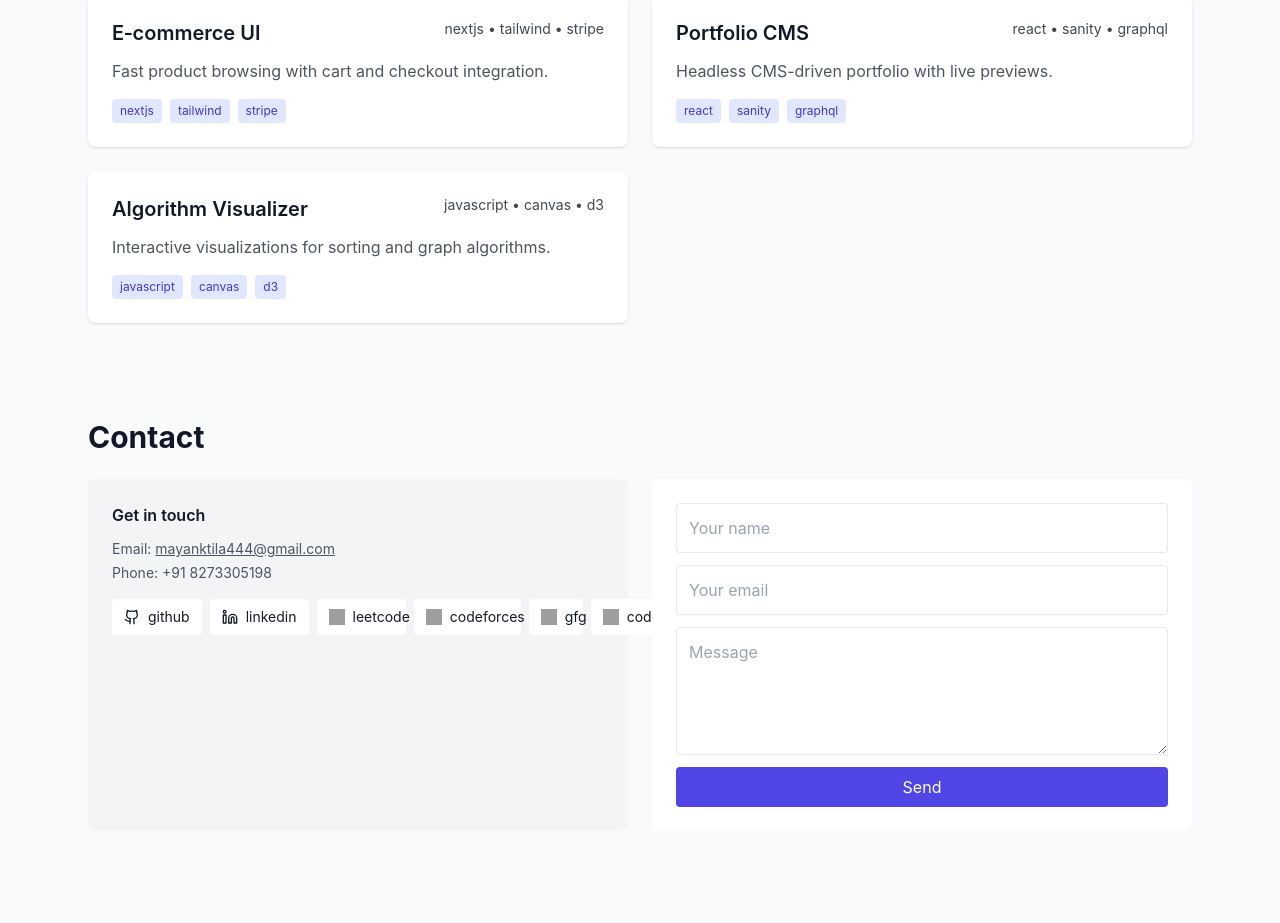
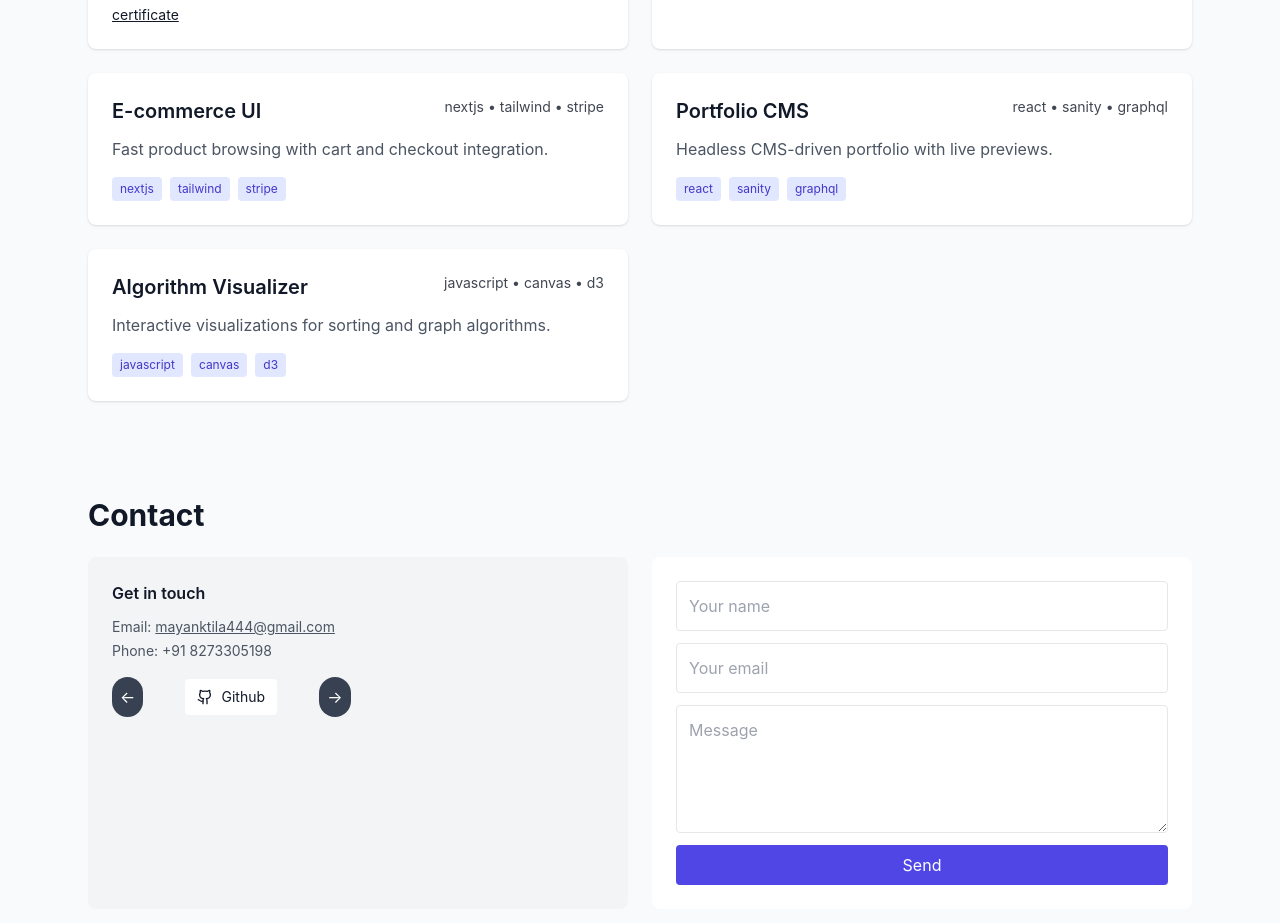
Before and after one commit to mayanktiwarimt/portfolio, a React (Vite) app: page / in a window 1280 px wide. Shown: the part 1505-2428 px from the top of the page. Before the commit the page ends 2384 px from the top, so only its background shows below. Built offline with nearby package versions, Linux system fonts and the light colour scheme; grey boxes are pictures that could not be loaded; the HTML template or start-up script is replaced by a standard one.

Commit message:
Update App.jsx arrow button

```diff
--- a/src/App.jsx
+++ b/src/App.jsx
@@ -7,20 +7,18 @@ export default function App(){
   const [open, setOpen] = useState(false)
   const [query, setQuery] = useState("")
   const [chatOpen, setChatOpen] = useState(false)
-  const [messages, setMessages] = useState([{from: "bot", text: "Hi! I can search your projects, skills, education, and contact info from Mayank Tiwari's portfolio. Try: 'show projects about arduino' or 'list my skills'"}])
+  const [messages, setMessages] = useState([{from: "bot", text: "Hi! I can help you by searching projects, skills, education, and contact info of Mayank Tiwari's portfolio. Try first by typing : 'arduino' or 'skills'"}])
   const inputRef = useRef(null)
   const messagesRef = useRef(null)
   const prevMessagesLen = useRef(messages.length)
   const [unread, setUnread] = useState(0)
 
+  const [socialIndex, setSocialIndex] = useState(0)
+  const [direction, setDirection] = useState(0)
+
   useEffect(()=>{ document.documentElement.classList.toggle("dark", dark) }, [dark])
 
-  useEffect(()=>{
-    if(chatOpen){
-      setTimeout(()=> inputRef.current?.focus(), 60)
-      setUnread(0)
-    }
-  }, [chatOpen])
+  useEffect(()=>{ if(chatOpen){ setTimeout(()=> inputRef.current?.focus(), 60); setUnread(0) } }, [chatOpen])
 
   useEffect(()=>{
     function onKey(e){ if(e.key === 'Escape') setChatOpen(false) }
@@ -45,7 +43,7 @@ export default function App(){
   const projects = [
     {id:1,title:"Hand Gesture to Voice Converter (Arduino UNO)",tags:["arduino","embedded","assistive"],desc:"Wearable prototype using flex sensors and Arduino UNO to translate hand gestures into voice commands for assistive technology.",certs:["/certs/hand_gesture_certificate.pdf"]},
     {id:2,title:"IoT UPS Temperature Monitor (ITC Limited)",tags:["esp32","iot","ds18b20"],desc:"IoT-based UPS temperature monitoring system using ESP32 and DS18B20 for real-time data acquisition and monitoring.",certs:["/certs/itc_ups_certificate.pdf"]},
-    {id:3,title:"E‑commerce UI",tags:["nextjs","tailwind","stripe"],desc:"Fast product browsing with cart and checkout integration."},
+    {id:3,title:"E-commerce UI",tags:["nextjs","tailwind","stripe"],desc:"Fast product browsing with cart and checkout integration."},
     {id:4,title:"Portfolio CMS",tags:["react","sanity","graphql"],desc:"Headless CMS-driven portfolio with live previews."},
     {id:5,title:"Algorithm Visualizer",tags:["javascript","canvas","d3"],desc:"Interactive visualizations for sorting and graph algorithms."}
   ]
@@ -79,7 +77,7 @@ export default function App(){
     if(s.length) hits.push({type:"skills", items:s})
     if(t.includes("contact") || t.includes("email") || t.includes("reach")) hits.push({type:"contact", items:[{email:"mayanktila444@gmail.com", phone:"+91 8273305198"}]})
     if(hits.length) return {matches: hits, reply: `found ${hits.length} matches`}
-    return {matches:[], reply:"no direct matches — try shorter keywords like 'react' or 'e‑commerce'"}
+    return {matches:[], reply:"this is no AI bot  — try predefined keywords like 'projects' or 'IOT'"}
   }
 
   function handleSend(){
@@ -111,6 +109,12 @@ export default function App(){
     hidden: {opacity: 0, scale: 0.98, y: 12},
     visible: {opacity: 1, scale: 1, y: 0, transition: {type: 'spring', stiffness: 300, damping: 25}},
     exit: {opacity: 0, scale: 0.98, y: 12, transition: {duration: 0.18}}
+  }
+
+  const sliderVariants = {
+    enter: (dir) => ({ x: dir > 0 ? 40 : -40, opacity: 0 }),
+    center: { x: 0, opacity: 1 },
+    exit: (dir) => ({ x: dir > 0 ? -40 : 40, opacity: 0 })
   }
 
   return (
@@ -151,7 +155,7 @@ export default function App(){
         <section className="max-w-6xl mx-auto px-6 py-12 grid md:grid-cols-2 gap-10 items-center">
           <motion.div initial={{opacity:0,x:-30}} animate={{opacity:1,x:0}} transition={{duration:0.5}}>
             <h1 className="text-4xl md:text-5xl font-bold">Hi, I'm Mayank<span className="text-indigo-500">.</span></h1>
-            <p className="mt-4 text-gray-600 dark:text-gray-300 leading-relaxed">Full-stack engineer building fast, accessible, and delightful web experiences. I make production-ready apps and delightful UIs.</p>
+            <p className="mt-4 text-gray-600 dark:text-gray-300 leading-relaxed">As an embedded systems enthusiast and competitive programmer, I aim to develop efficient, realtime solutions that enhance automation and accessibility. By leveraging my skills in C++ and microcontroller programming, I strive to create impactful technologies for societal benefit.</p>
             <div className="mt-6 flex gap-3">
               <a href="#projects" className="px-4 py-2 rounded-lg bg-indigo-600 text-white">See projects</a>
               <a href="#contact" className="px-4 py-2 rounded-lg border">Contact me</a>
@@ -232,10 +236,48 @@ export default function App(){
               <h3 className="font-semibold">Get in touch</h3>
               <p className="mt-3 text-sm text-gray-600 dark:text-gray-300">Email: <a href="mailto:mayanktila444@gmail.com" className="underline">mayanktila444@gmail.com</a></p>
               <p className="mt-1 text-sm text-gray-600 dark:text-gray-300">Phone: +91 8273305198</p>
-              <div className="mt-4 flex gap-2">
-                {socialLinks.map(s=>(
-                  <a key={s.name} href={s.href} target="_blank" rel="noreferrer" className="flex items-center gap-2 px-3 py-2 bg-white dark:bg-gray-700 rounded">{s.icon}<span className="text-sm">{s.name}</span></a>
-                ))}
+
+              <div className="mt-4 flex items-center gap-2">
+                <button
+                  onClick={()=>{
+                    setDirection(-1)
+                    setSocialIndex(i=> (i - 1 + socialLinks.length) % socialLinks.length)
+                  }}
+                  className="p-2 bg-gray-700 text-white rounded-full"
+                >
+                  &#8592;
+                </button>
+
+                <div className="overflow-hidden w-40 flex justify-center relative">
+                  <AnimatePresence custom={direction} mode="wait">
+                    <motion.a
+                      key={socialLinks[socialIndex].name}
+                      href={socialLinks[socialIndex].href}
+                      target="_blank"
+                      rel="noreferrer"
+                      className="flex items-center gap-2 px-3 py-2 bg-white dark:bg-gray-700 rounded"
+                      custom={direction}
+                      variants={sliderVariants}
+                      initial="enter"
+                      animate="center"
+                      exit="exit"
+                      transition={{ duration: 0.28 }}
+                    >
+                      {socialLinks[socialIndex].icon}
+                      <span className="text-sm capitalize">{socialLinks[socialIndex].name}</span>
+                    </motion.a>
+                  </AnimatePresence>
+                </div>
+
+                <button
+                  onClick={()=>{
+                    setDirection(1)
+                    setSocialIndex(i=> (i + 1) % socialLinks.length)
+                  }}
+                  className="p-2 bg-gray-700 text-white rounded-full"
+                >
+                  &#8594;
+                </button>
               </div>
             </div>
 
```
